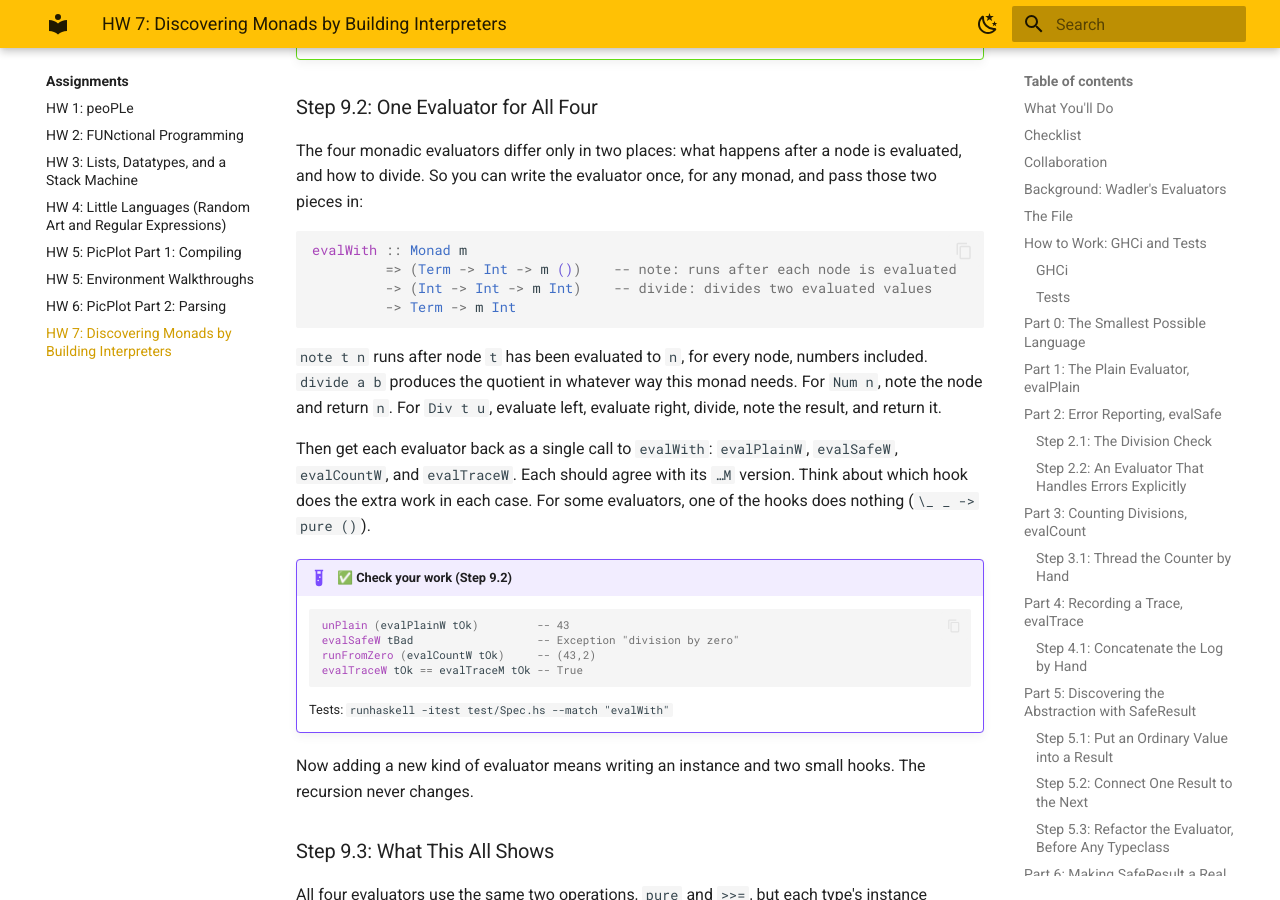
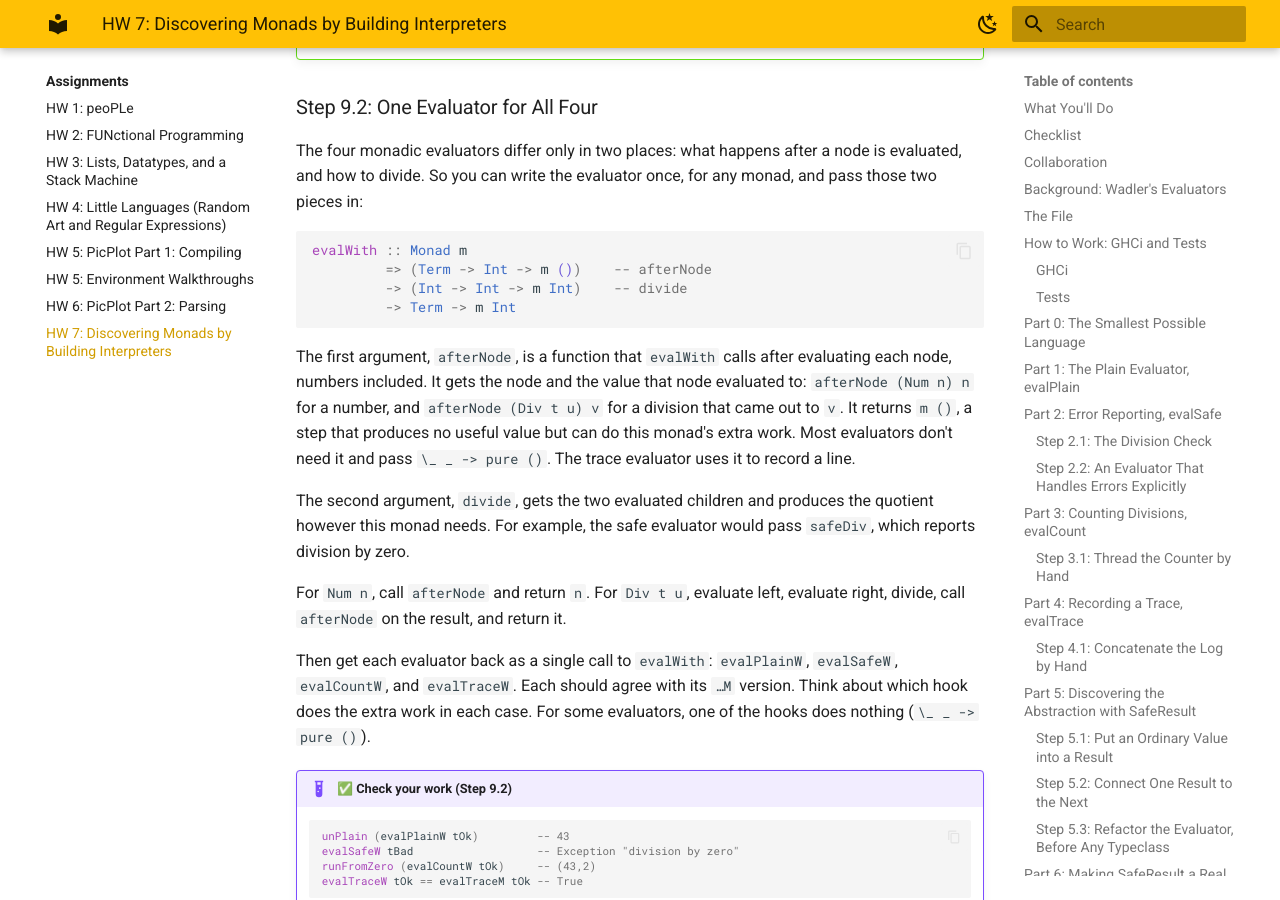
Before and after one commit to lbang-hmc/cs-131-website, an MkDocs documentation site: the page built from content/assignments/hw07.md, in a window 1280 px wide and 900 px high, scrolled down 18290 px. Built offline with MkDocs 1.6.1 and Material for MkDocs 9.7.7, drawn with Linux system fonts in a browser that asks for light colours.

Commit message:
HW 7: explain evalWith's two hooks; rename note to afterNode
Co-Authored-By: Claude Opus 5.5 <noreply@anthropic.com>

````diff
--- a/content/assignments/hw07.md
+++ b/content/assignments/hw07.md
@@ -736,12 +736,16 @@ The four monadic evaluators differ only in two places: what happens after a node
 
 ```haskell
 evalWith :: Monad m
-         => (Term -> Int -> m ())    -- note: runs after each node is evaluated
-         -> (Int -> Int -> m Int)    -- divide: divides two evaluated values
+         => (Term -> Int -> m ())    -- afterNode
+         -> (Int -> Int -> m Int)    -- divide
          -> Term -> m Int
 ```
 
-`note t n` runs after node `t` has been evaluated to `n`, for every node, numbers included. `divide a b` produces the quotient in whatever way this monad needs. For `Num n`, note the node and return `n`. For `Div t u`, evaluate left, evaluate right, divide, note the result, and return it.
+The first argument, `afterNode`, is a function that `evalWith` calls after evaluating each node, numbers included. It gets the node and the value that node evaluated to: `afterNode (Num n) n` for a number, and `afterNode (Div t u) v` for a division that came out to `v`. It returns `m ()`, a step that produces no useful value but can do this monad's extra work. Most evaluators don't need it and pass `\_ _ -> pure ()`. The trace evaluator uses it to record a line.
+
+The second argument, `divide`, gets the two evaluated children and produces the quotient however this monad needs. For example, the safe evaluator would pass `safeDiv`, which reports division by zero.
+
+For `Num n`, call `afterNode` and return `n`. For `Div t u`, evaluate left, evaluate right, divide, call `afterNode` on the result, and return it.
 
 Then get each evaluator back as a single call to `evalWith`: `evalPlainW`, `evalSafeW`, `evalCountW`, and `evalTraceW`. Each should agree with its `…M` version. Think about which hook does the extra work in each case. For some evaluators, one of the hooks does nothing (`\_ _ -> pure ()`).
 
````
